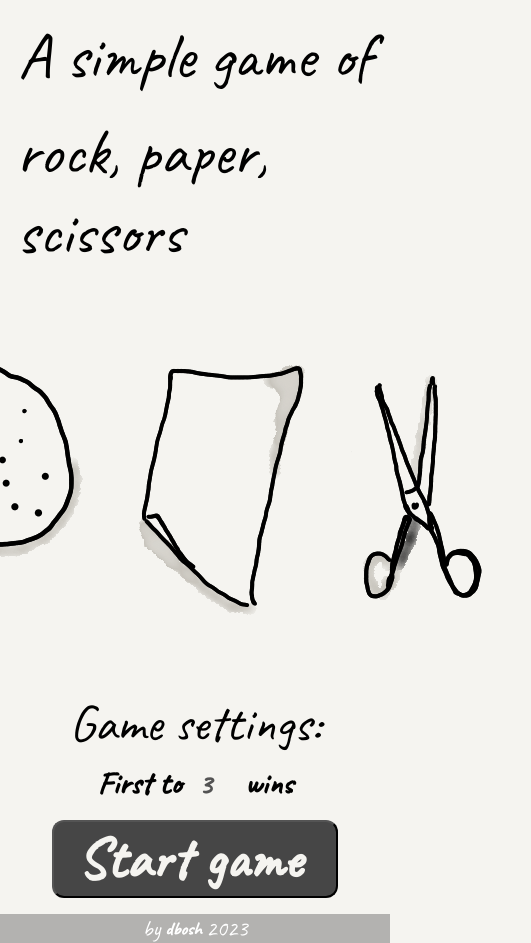
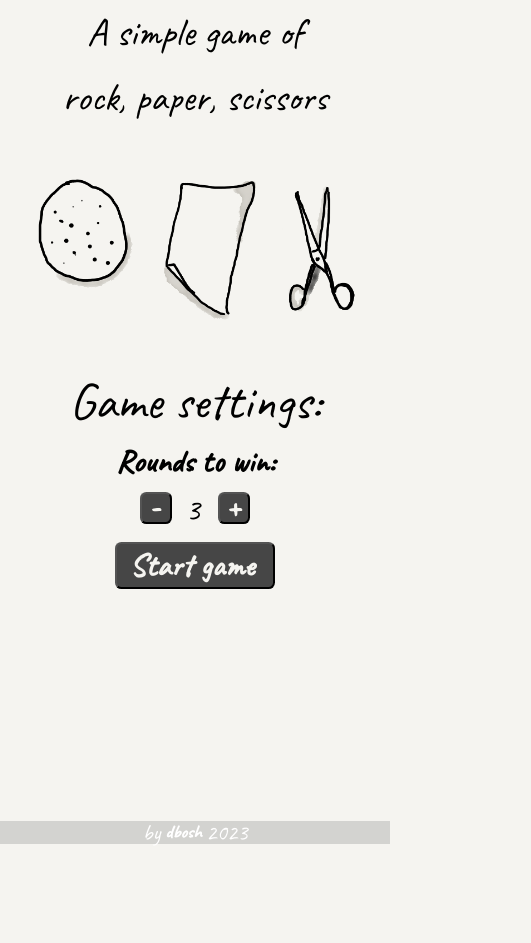
Before and after one commit to dboshnakov/rps, a plain HTML site: page index.html in a window 390 px wide. Shown: the whole page, 531 px wide, since content can reach past the window. After the commit the page ends 844 px from the top, so only its background shows below. Drawn offline with Linux system fonts and the light colour scheme.

Commit message:
Round settings & mobile compatibility update
Modify round input:
 from: html form input
 to: increment buttons + js function

Add css styling for smaller screens

```diff
--- a/index.html
+++ b/index.html
@@ -18,21 +18,16 @@
         <div class="initial">
             <div class="text">
                 <p>Game settings:</p>
-                <label for="rounds">
-                    First to
-                    <input
-                        id="rounds"
-                        inputmode="numeric"
-                        type="number"
-                        value="3"
-                        min="1"
-                        max="10"
-                        onKeydown="return false"
-                    >
-                    wins
+                    Rounds to win:
+                    <div class="rounds">
+                        <button class="down" onclick="roundsDown()">-</button>
+                        <div id="rounds"></div>
+                        <button class="up" onclick="roundsUp()">+</button>
+                    </div>
+
                 </label>
             </div>
-            <button class="start"  onclick="startGame(getElementById('rounds').value)">Start game</button>
+            <button class="start"  onclick="startGame(roundsToWin)">Start game</button>
         </div>
         <div class="game hidden">
             <div class="choices">
@@ -45,6 +40,7 @@
                 <div id="score"></div>
                 <div id="outcome"></div>
                 <button class="restart hidden" onclick="newGame()">New game</button>
+                <div></div>
             </div>
         </div>
     </div>
--- a/rock-paper-scissors.js
+++ b/rock-paper-scissors.js
@@ -1,9 +1,11 @@
-let roundsInput = document.querySelector("#rounds");
+
 
 
 let playerScore = 0;
 let computerScore = 0;
 let roundsToWin = 3;
+const roundsInput = document.querySelector("#rounds");
+roundsInput.textContent = roundsToWin;
 const choice1 = document.querySelector(".rock");
 const choice2 = document.querySelector(".paper");
 const choice3 = document.querySelector(".scissors");
@@ -68,8 +70,21 @@ function checkWinner(playerScore,computerScore, roundsToWin) {
     }
 }
 
-function startGame(userInput) {
-    roundsToWin = userInput;
+function roundsDown() {
+    if (roundsToWin !==1) {
+        roundsToWin--;
+        roundsInput.textContent = roundsToWin;
+    }
+}
+
+function roundsUp() {
+    if (roundsToWin !== 10) {
+        roundsToWin++;
+        roundsInput.textContent = roundsToWin;
+    }
+}
+
+function startGame(roundsToWin) {
     game.classList.remove("hidden");
     start.classList.add("hidden");
     enableChoices();
--- a/styles.css
+++ b/styles.css
@@ -1,3 +1,7 @@
+html {
+    font-size: 16px;
+    overflow: scroll;
+}
 body {
     display: flex;
     flex-direction: column;
@@ -5,7 +9,10 @@ body {
     font-family: 'Caveat', cursive;
     font-size: 1.8rem;
     min-height: 100vh;
+
     margin: 0;
+    flex: 0 1 auto;
+    margin: 0 auto;
 }
 
 .main {
@@ -13,10 +20,12 @@ body {
     flex-direction: column;
     justify-content: center;
     align-items: center;
-    padding: 1rem;
+    padding: 0.2em;
     padding-bottom: 0;
     gap: 1rem;
-    font-size: 4rem;
+    font-size: min(10vmin,4rem);
+
+
 }
 
 .initial {
@@ -44,7 +53,7 @@ body {
     gap: 0.5rem;
     text-align: center;
     color: black;
-    font-size: 2rem;
+    font-size: min(10vw,2rem);
     font-weight: bold;
 }
 
@@ -65,28 +74,17 @@ p {
 
 button {
     font-family: 'Caveat', cursive;
-    font-size: 2em;
+    font-size: min(10vw,2rem);
     font-weight: bold;
     background: rgb(70, 70, 70);
     color: #f5f4f0;
-    border-radius: 12px;
+    border-radius: 0.2em;
     text-align: center;
     padding-left: 0.4em;
     padding-right: 0.6em;
 }
 
-input {
-    font-family: 'Caveat', cursive;
-    font-size: 1.8rem;
-    font-weight: bolder;
-    width: 3rem;
-    background: #f5f4f0;
-    color: #535353;
-    border: none;
-    padding: 0px;
-    min-width: 1em;
-    text-align: center;
-}
+
 
 .hidden {
     display: none;
@@ -94,16 +92,19 @@ input {
 
 .img {
     flex: 0 1 auto;
+    padding: 0 1em;
+    max-width: 100%;
 }
 
 #outcome {
     font-weight: bold;
-    font-size: 2em;
+    font-size: min(20vw,1.4em);
     padding-bottom: 0.4em;
 }
 
 .choices button {
-    font-size: 1.8em;
+    font-size: min(5vw,1.8em);
+    flex-wrap: wrap;
 }
 
 button:disabled {
@@ -116,7 +117,13 @@ input:focus {
 
 .footer {
     display: flex;
-    background: #b3b2b0;
+    position: fixed;
+    left: 0;
+    bottom: 0;
+    margin-top: 1em;
+    width: 100%;
+    height: 1em;
+    background: #b3b2b081;
     color: white;
     justify-content: center;
     align-items: center;
@@ -124,10 +131,41 @@ input:focus {
     margin-top: auto;
     flex-shrink: 0;
     font-size: 0.8em;
+
 }
 
 .content {
     flex-grow: 1;
+    padding-bottom: 1em;
+}
+
+.rounds {
+    display: flex;
+    justify-content: center;
+    align-items: center;
+    gap: min(5%,0.1em);
+    user-select: none;
+}
+
+.rounds button {
+    padding-right: 0.1em;
+    padding-bottom: 0.1em;
+}
+
+.rounds div {
+    padding-bottom: 0.3em;
+    padding-right: 0.2em;
+    width: 1em;
+    height: 1em;
+}
+
+.up, .down {
+    display: flex;
+    width: 1em;
+    height: 1em;
+    justify-content: center;
+    align-items: center;
+    padding: 0;
 }
 
 .footer p {
```
